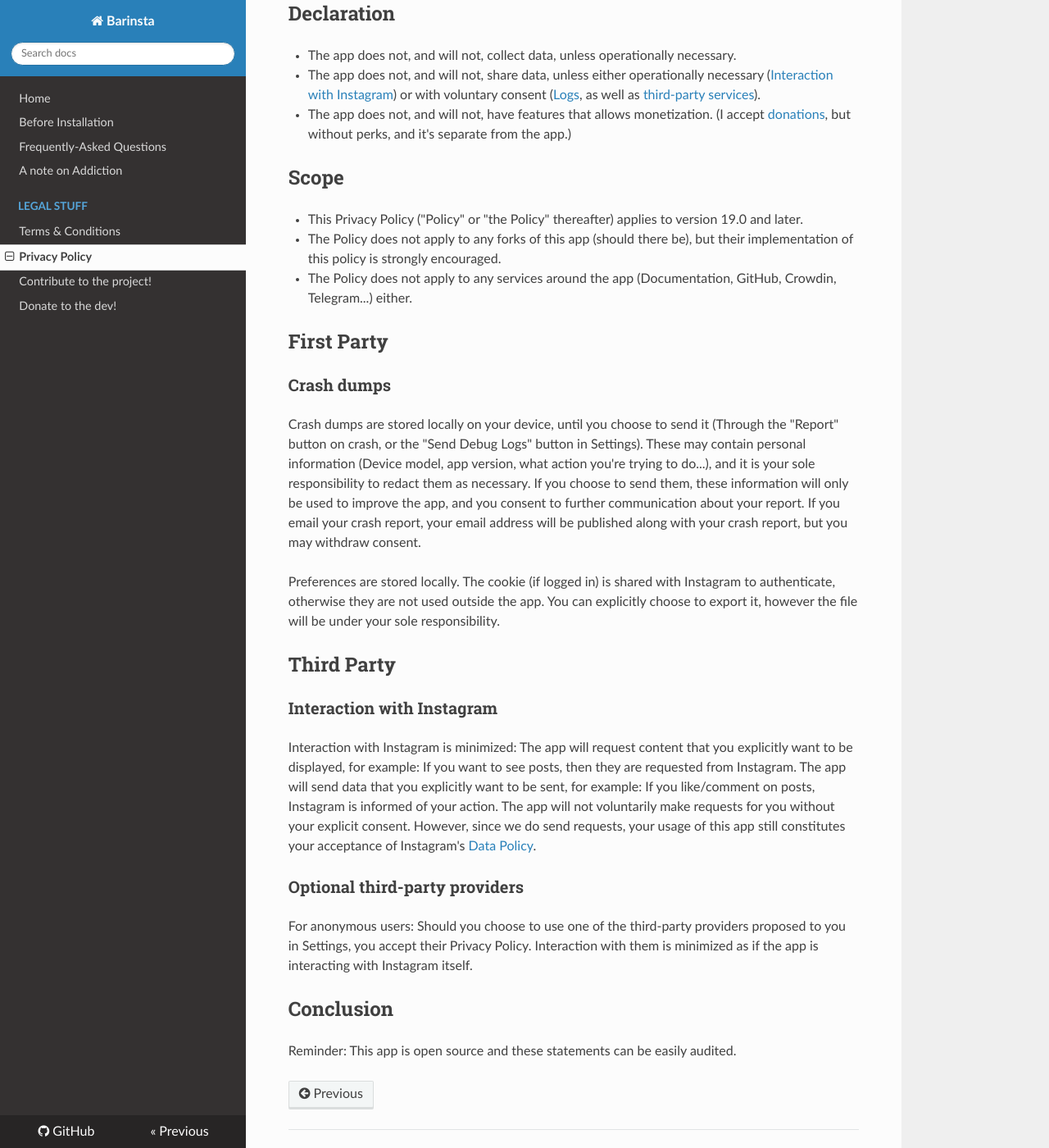
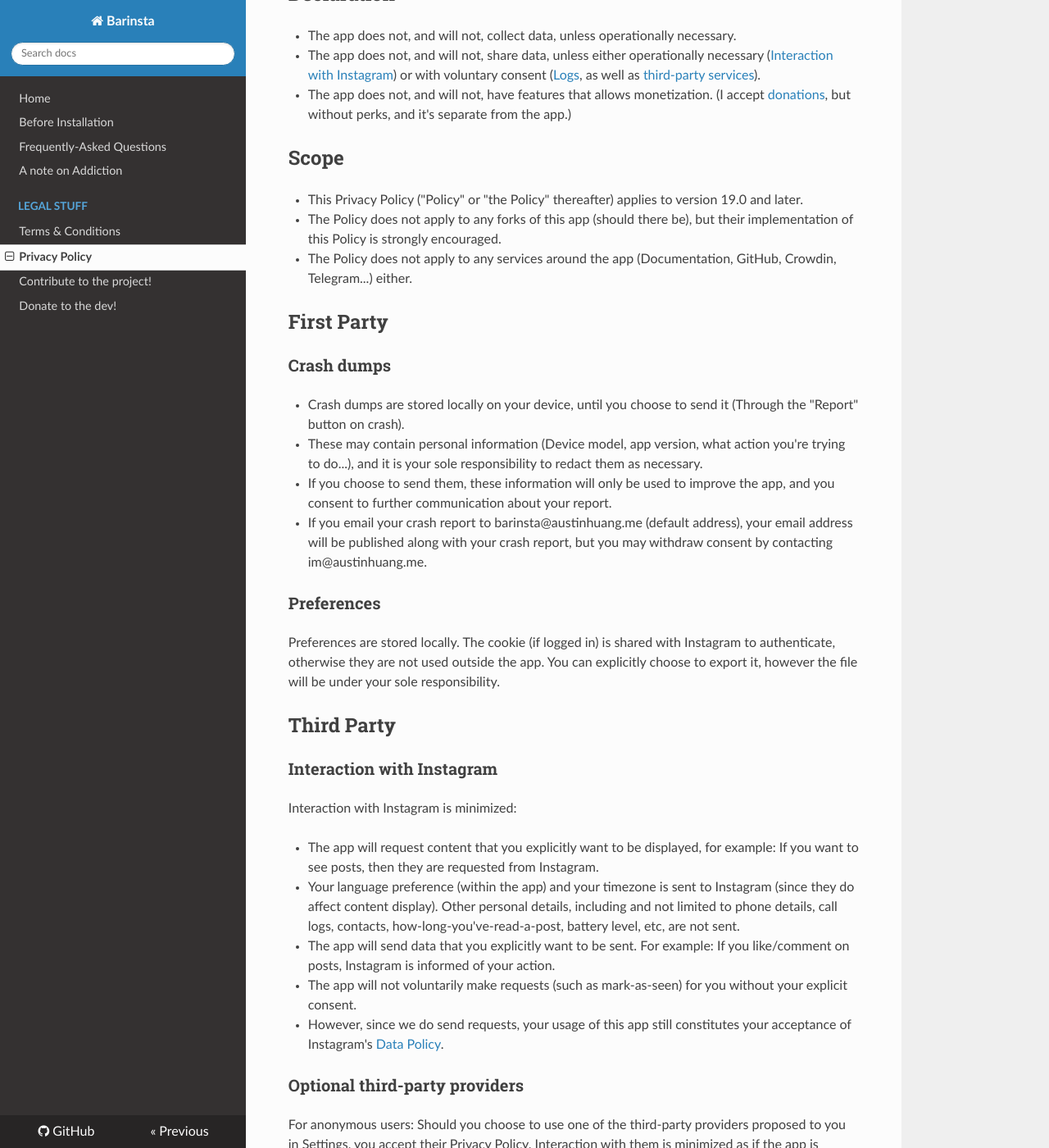
Before and after one commit to austinhuang0131/barinsta-docs, an MkDocs documentation site: the page built from docs/privacy.md, in a window 1280 px wide and 1400 px high, scrolled down 392 px. Shown: the whole window at 82% size. Built offline with MkDocs 1.6.1, drawn with Linux system fonts in a browser that asks for light colours; nearby versions of some CDN libraries; some of the changed text lies outside the part shown.

Commit message:
Update privacy.md

```diff
--- a/docs/privacy.md
+++ b/docs/privacy.md
@@ -1,4 +1,4 @@
-**Summary:** I don't collect stuff unless you send me crash logs. Out of convenience, I also included how this app communicates with other third-party services, but you should still read their privacy policies.
+**Summary:** I don't collect stuff unless you send me crash dumps. Interaction with Instagram is minimized, but you still need to agree to their privacy policy.
 
 !!! Note
     1. The summary and headings are added for ease of reading and should not be considered as parts of this privacy policy.
@@ -13,14 +13,19 @@
 ## Scope
 
 * This Privacy Policy ("Policy" or "the Policy" thereafter) applies to version 19.0 and later.
-* The Policy does not apply to any forks of this app (should there be), but their implementation of this policy is strongly encouraged.
+* The Policy does not apply to any forks of this app (should there be), but their implementation of this Policy is strongly encouraged.
 * The Policy does not apply to any services around the app (Documentation, GitHub, Crowdin, Telegram...) either.
 
 ## First Party
 
 ### Crash dumps
 
-Crash dumps are stored locally on your device, until you choose to send it (Through the "Report" button on crash, or the "Send Debug Logs" button in Settings). These may contain personal information (Device model, app version, what action you're trying to do...), and it is your sole responsibility to redact them as necessary. If you choose to send them, these information will only be used to improve the app, and you consent to further communication about your report. If you email your crash report, your email address will be published along with your crash report, but you may withdraw consent.
+* Crash dumps are stored locally on your device, until you choose to send it (Through the "Report" button on crash).
+* These may contain personal information (Device model, app version, what action you're trying to do...), and it is your sole responsibility to redact them as necessary.
+* If you choose to send them, these information will only be used to improve the app, and you consent to further communication about your report.
+* If you email your crash report to barinsta@austinhuang.me (default address), your email address will be published along with your crash report, but you may withdraw consent by contacting im@austinhuang.me.
+
+### Preferences
 
 Preferences are stored locally. The cookie (if logged in) is shared with Instagram to authenticate, otherwise they are not used outside the app. You can explicitly choose to export it, however the file will be under your sole responsibility.
 
@@ -28,7 +33,13 @@ Preferences are stored locally. The cookie (if logged in) is shared with Instagr
 
 ### Interaction with Instagram
 
-Interaction with Instagram is minimized: The app will request content that you explicitly want to be displayed, for example: If you want to see posts, then they are requested from Instagram. The app will send data that you explicitly want to be sent, for example: If you like/comment on posts, Instagram is informed of your action. The app will not voluntarily make requests for you without your explicit consent. However, since we do send requests, your usage of this app still constitutes your acceptance of Instagram's [Data Policy](https://www.instagram.com/legal/privacy/).
+Interaction with Instagram is minimized:
+
+* The app will request content that you explicitly want to be displayed, for example: If you want to see posts, then they are requested from Instagram.
+* Your language preference (within the app) and your timezone is sent to Instagram (since they do affect content display). Other personal details, including and not limited to phone details, call logs, contacts, how-long-you've-read-a-post, battery level, etc, are not sent.
+* The app will send data that you explicitly want to be sent. For example: If you like/comment on posts, Instagram is informed of your action.
+* The app will not voluntarily make requests (such as mark-as-seen) for you without your explicit consent.
+* However, since we do send requests, your usage of this app still constitutes your acceptance of Instagram's [Data Policy](https://www.instagram.com/legal/privacy/).
 
 ### Optional third-party providers
 
```
